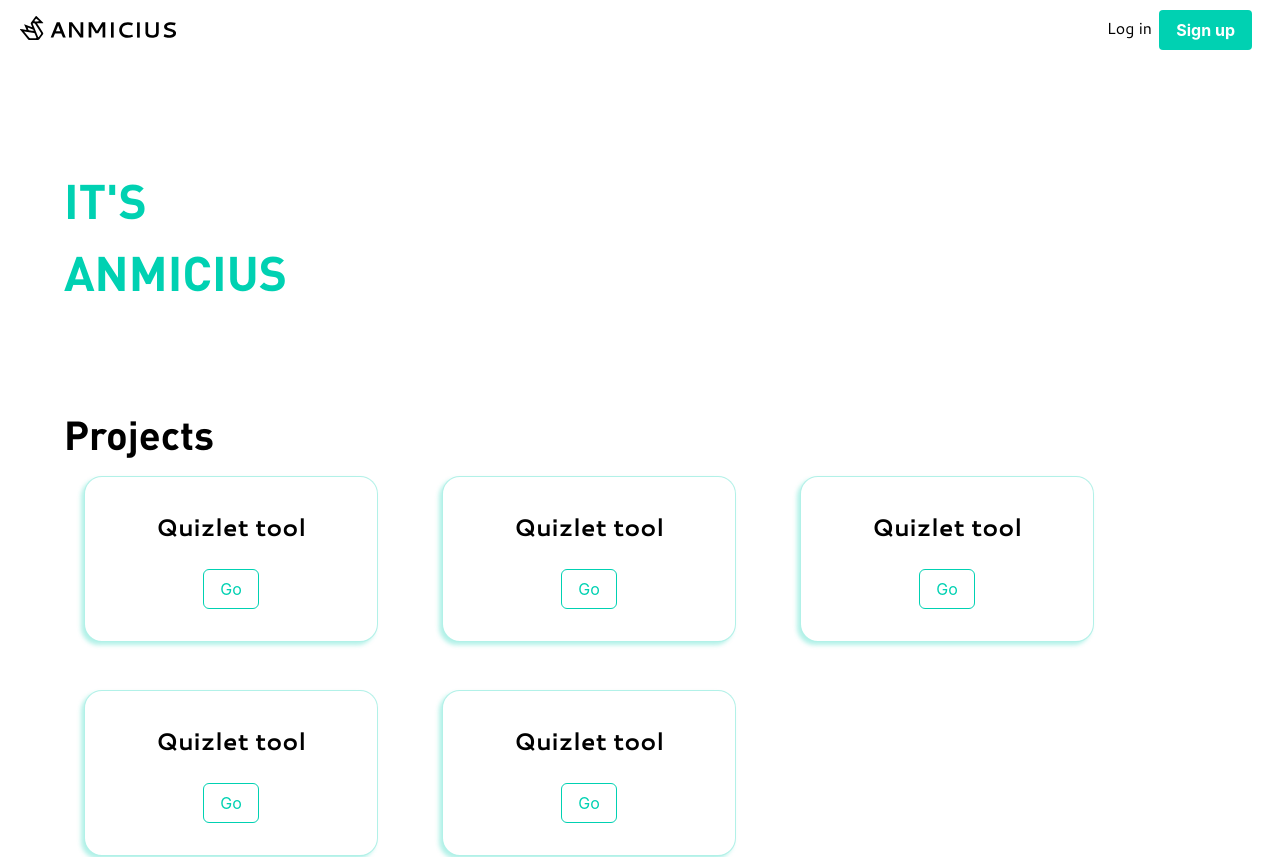
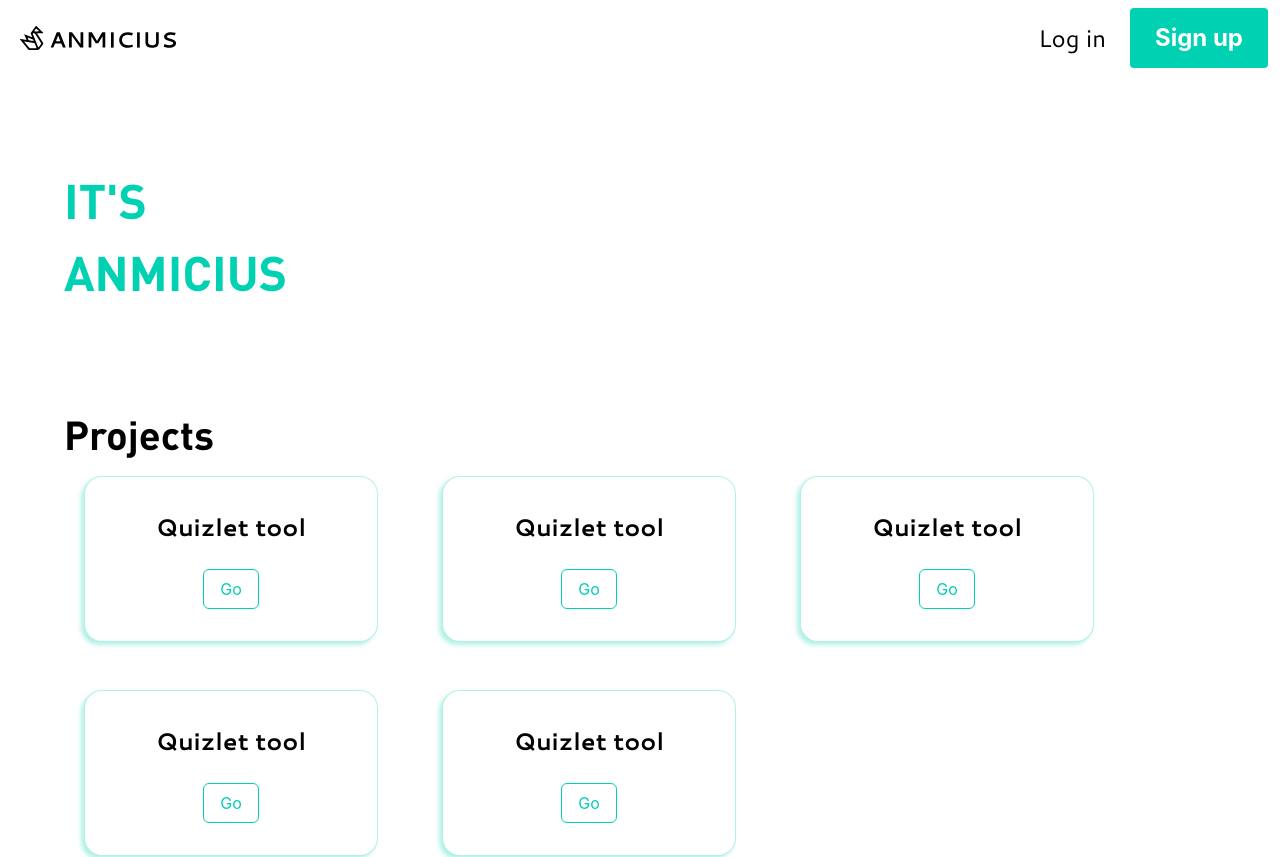
Before and after one commit to anmicius0/main, a React (Create React App) app: page / in a window 1280 px wide. Shown: the top 857 px of the page. Built offline with nearby package versions, Linux system fonts and the light colour scheme.

Commit message:
Give up. Change mobile navbar menu to burer style

```diff
--- a/src/App.css
+++ b/src/App.css
@@ -23,26 +23,25 @@
   position: fixed;
 }
 
-.navbar .login > a {
+.navbar #Logo {
+  height: 3vh;
+  margin: 0.5em;
+}
+
+.navbar .navbar-menu {
+  text-align: center;
+}
+
+.navbar .navbar-menu .login a {
   color: #000000;
   text-decoration: none;
   font-family: "Cantarell";
-  font-size: 1em;
-  position: fixed;
-  right: 8em;
+  font-size: 1.5em;
 }
 
-.navbar .signup {
-  position: fixed;
-  right: 1em;
-  top: 0.1em;
+.navbar .navbar-menu .signup a {
+  font-size: 1.5em;
   font-weight: 700;
-  font-size: 1em;
-}
-
-.navbar #Logo {
-  height: 3vh;
-  margin: 0.5em;
 }
 
 .hero-body {
--- a/src/App.scss
+++ b/src/App.scss
@@ -28,26 +28,28 @@ $primary-color: #00d1b2;
   margin: 0;
   position: fixed;
 
-  .login > a {
-    color: #000000;
-    text-decoration: none;
-    font-family: "Cantarell";
-    font-size: 1em;
-    position: fixed;
-    right: 8em;
-  }
-
-  .signup {
-    position: fixed;
-    right: 1em;
-    top: 0.1em;
-    font-weight: 700;
-    font-size: 1em;
-  }
-
   #Logo {
     height: 3vh;
     margin: 0.5em;
+  }
+
+  .navbar-menu {
+    text-align: center;
+    .login {
+      a {
+        color: #000000;
+        text-decoration: none;
+        font-family: "Cantarell";
+        font-size: 1.5em;
+      }
+    }
+
+    .signup {
+      a {
+        font-size: 1.5em;
+        font-weight: 700;
+      }
+    }
   }
 }
 
--- a/src/component/Navbar.js
+++ b/src/component/Navbar.js
@@ -1,22 +1,45 @@
-import React from "react";
+import React, { useRef } from "react";
 import { ReactComponent as Logo } from "../image/logo.svg";
 
 const Navbar = () => {
+  const menu = useRef(null);
+
+  var toggleMenu = () => {
+    menu.current.classList.toggle("is-active");
+  };
+
   return (
     <nav className={"navbar is-fixed-top"}>
       <div className={"navbar-brand"}>
         <a href="#" className={"navbar-item"}>
           <Logo id="Logo" />
         </a>
+        <div
+          role="button"
+          class="navbar-burger"
+          aria-label="menu"
+          aria-expanded="false"
+          id="hamburger"
+          href="#"
+          onClick={() => toggleMenu()}
+        >
+          <span aria-hidden="true"></span>
+          <span aria-hidden="true"></span>
+          <span aria-hidden="true"></span>
+        </div>
+      </div>
 
-        <div className={"navbar-item login"}>
-          <a href="#">Log in</a>
-        </div>
+      <div className={"navbar-menu"} ref={menu}>
+        <div className={"navbar-end"}>
+          <div className={"navbar-item login"} aria-label="login">
+            <a href="#">Log in</a>
+          </div>
 
-        <div className={"navbar-item signup"}>
-          <a href="#" className={"button is-primary"}>
-            Sign up
-          </a>
+          <div className={"navbar-item signup"} aria-label="signup">
+            <a href="#" className={"button is-primary"}>
+              Sign up
+            </a>
+          </div>
         </div>
       </div>
     </nav>
```
Also changed, not shown: 1 other file (tests, documents, lock files or other folders).
